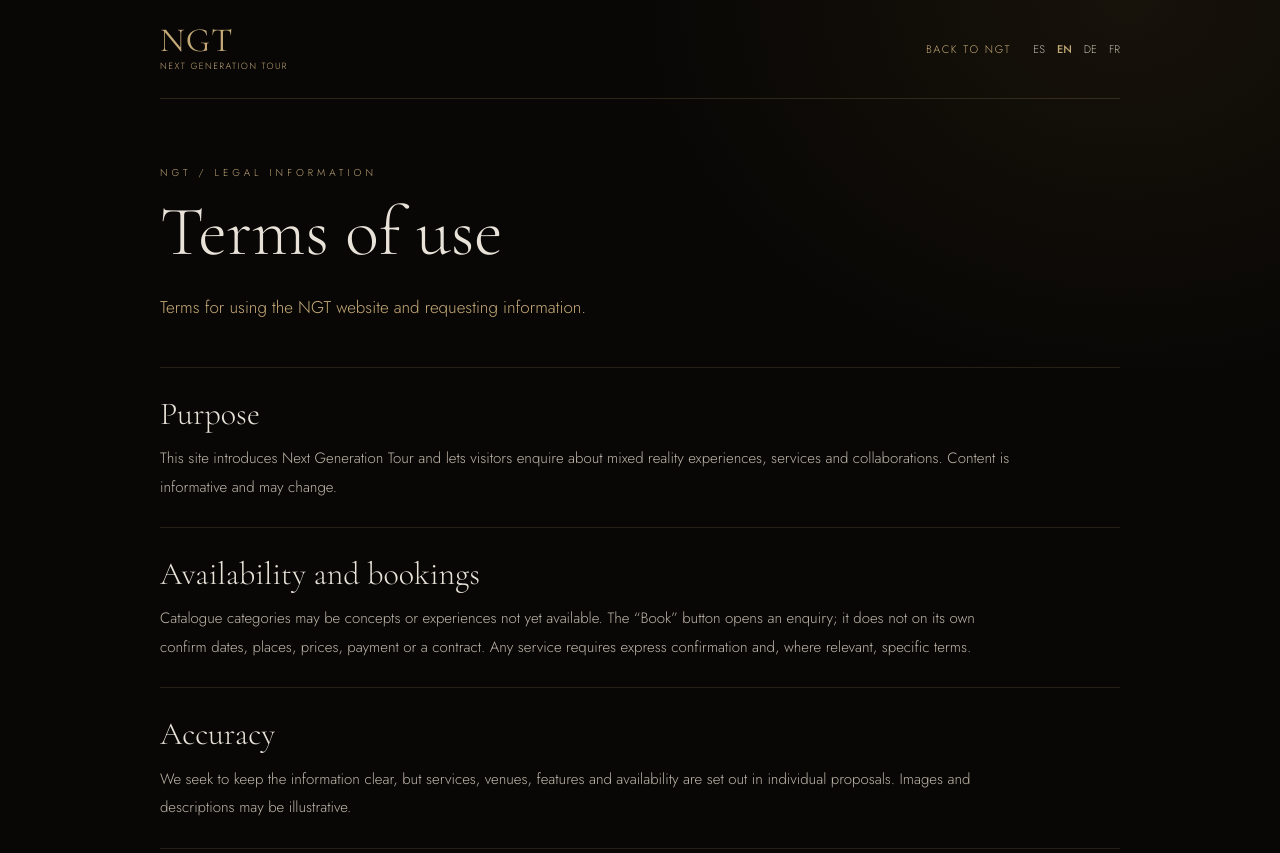
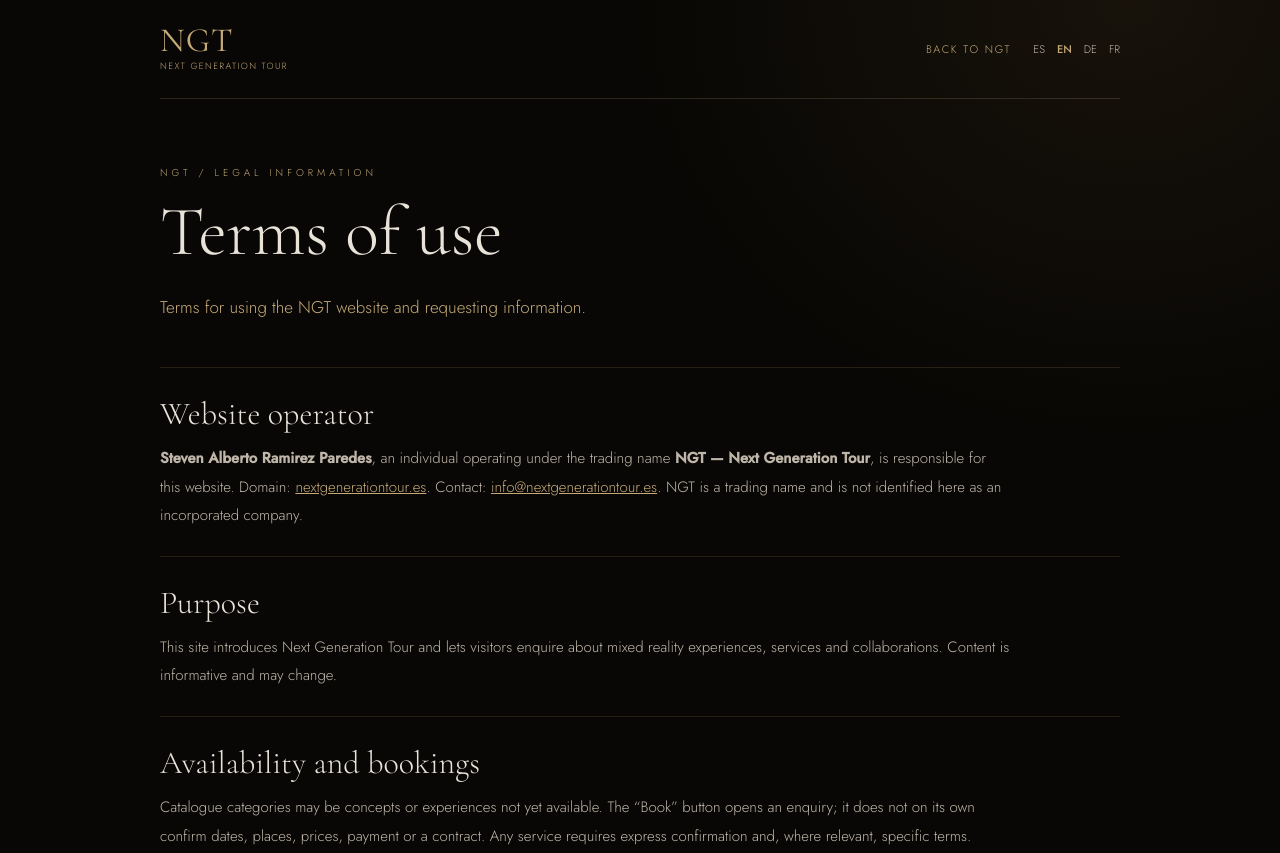
Before and after one commit to nextgenerationtourngt-spec/NextGenerationTour.es, a plain HTML site: page en/terminos/index.html in a window 1280 px wide. Shown: the top 853 px of the page. Drawn offline with nearby package versions, Linux system fonts and the light colour scheme.

Commit message:
legal: titular persona física NGT (en/terminos/index.html)

```diff
--- a/en/terminos/index.html
+++ b/en/terminos/index.html
@@ -27,7 +27,7 @@ section{border-top:1px solid rgba(197,170,120,.15);padding:28px 0 26px}p{color:v
 <body><div class="shell">
 <header class="top"><a class="brand" href="/en">NGT<small>Next Generation Tour</small></a><div class="top-right"><a class="back" href="/en">Back to NGT</a><nav class="langs" aria-label="Languages"><a href="/terminos/" >ES</a><a href="/en/terminos/" aria-current="page">EN</a><a href="/de/terminos/" >DE</a><a href="/fr/terminos/" >FR</a></nav></div></header>
 <main id="content"><p class="eyebrow">NGT / Legal information</p><h1>Terms of use</h1><p class="lead">Terms for using the NGT website and requesting information.</p>
-<section><h2>Purpose</h2><p>This site introduces Next Generation Tour and lets visitors enquire about mixed reality experiences, services and collaborations. Content is informative and may change.</p></section>
+<section><h2>Website operator</h2><p><strong>Steven Alberto Ramirez Paredes</strong>, an individual operating under the trading name <strong>NGT — Next Generation Tour</strong>, is responsible for this website. Domain: <a href="https://nextgenerationtour.es/">nextgenerationtour.es</a>. Contact: <a href="mailto:info@nextgenerationtour.es">info@nextgenerationtour.es</a>. NGT is a trading name and is not identified here as an incorporated company.</p></section><section><h2>Purpose</h2><p>This site introduces Next Generation Tour and lets visitors enquire about mixed reality experiences, services and collaborations. Content is informative and may change.</p></section>
 <section><h2>Availability and bookings</h2><p>Catalogue categories may be concepts or experiences not yet available. The “Book” button opens an enquiry; it does not on its own confirm dates, places, prices, payment or a contract. Any service requires express confirmation and, where relevant, specific terms.</p></section>
 <section><h2>Accuracy</h2><p>We seek to keep the information clear, but services, venues, features and availability are set out in individual proposals. Images and descriptions may be illustrative.</p></section>
 <section><h2>Intellectual property</h2><p>Names, designs, images and content identified as NGT belong to their respective owners. Commercial reproduction requires permission except where the law permits otherwise.</p></section>
```
